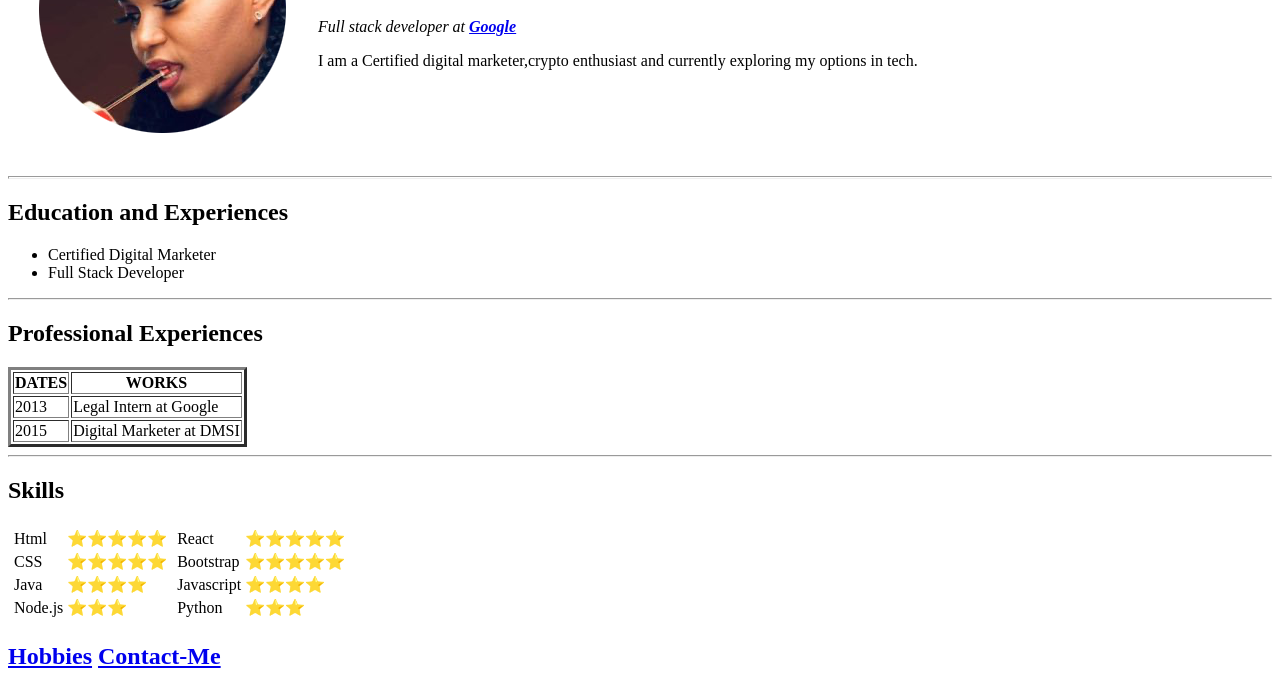
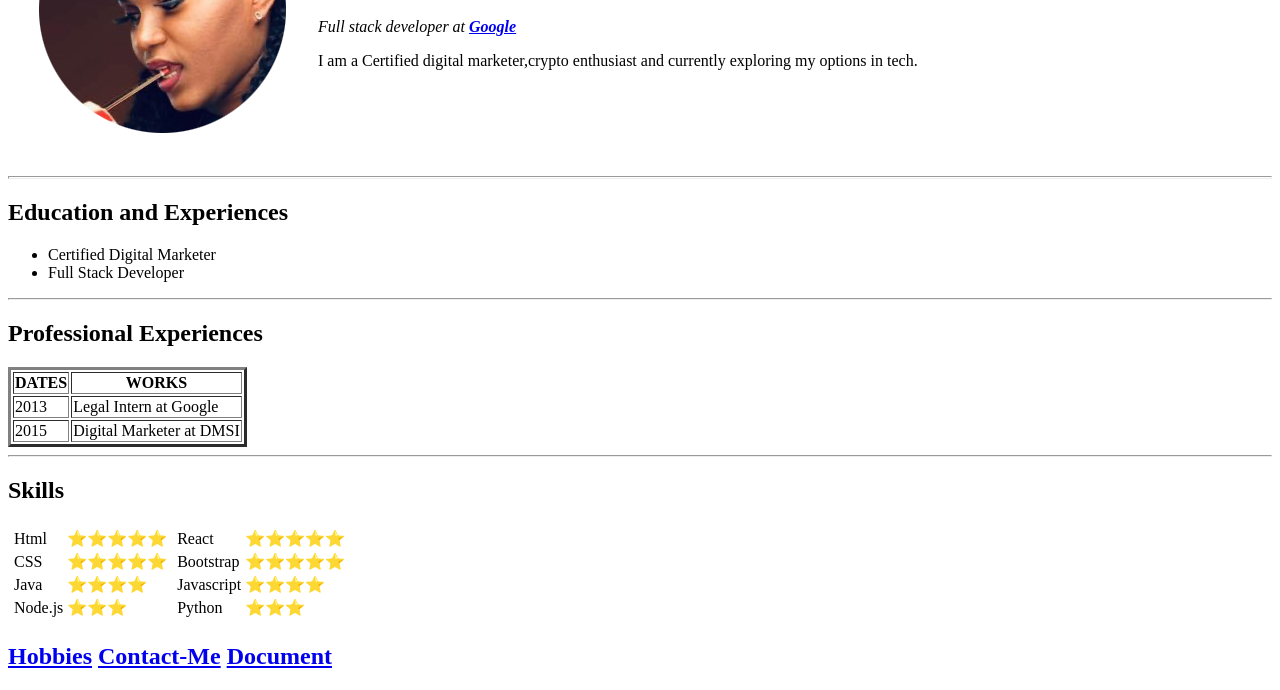
Before and after one commit to Tessy-Mba/first-coding-lessons, a plain HTML site: page index.html in a window 1280 px wide. Shown: the part 153-843 px from the top of the page. Drawn offline with Linux system fonts and the light colour scheme.

Commit message:
Update index.html

```diff
--- a/index.html
+++ b/index.html
@@ -88,6 +88,7 @@
     </table>
     <h2><a href="hobbies.html">Hobbies</a>
     <a href="contact-me.html">Contact-Me</a>
+        <a href="forms.html">Document</a>
     </h2>
 
 </body>
```
